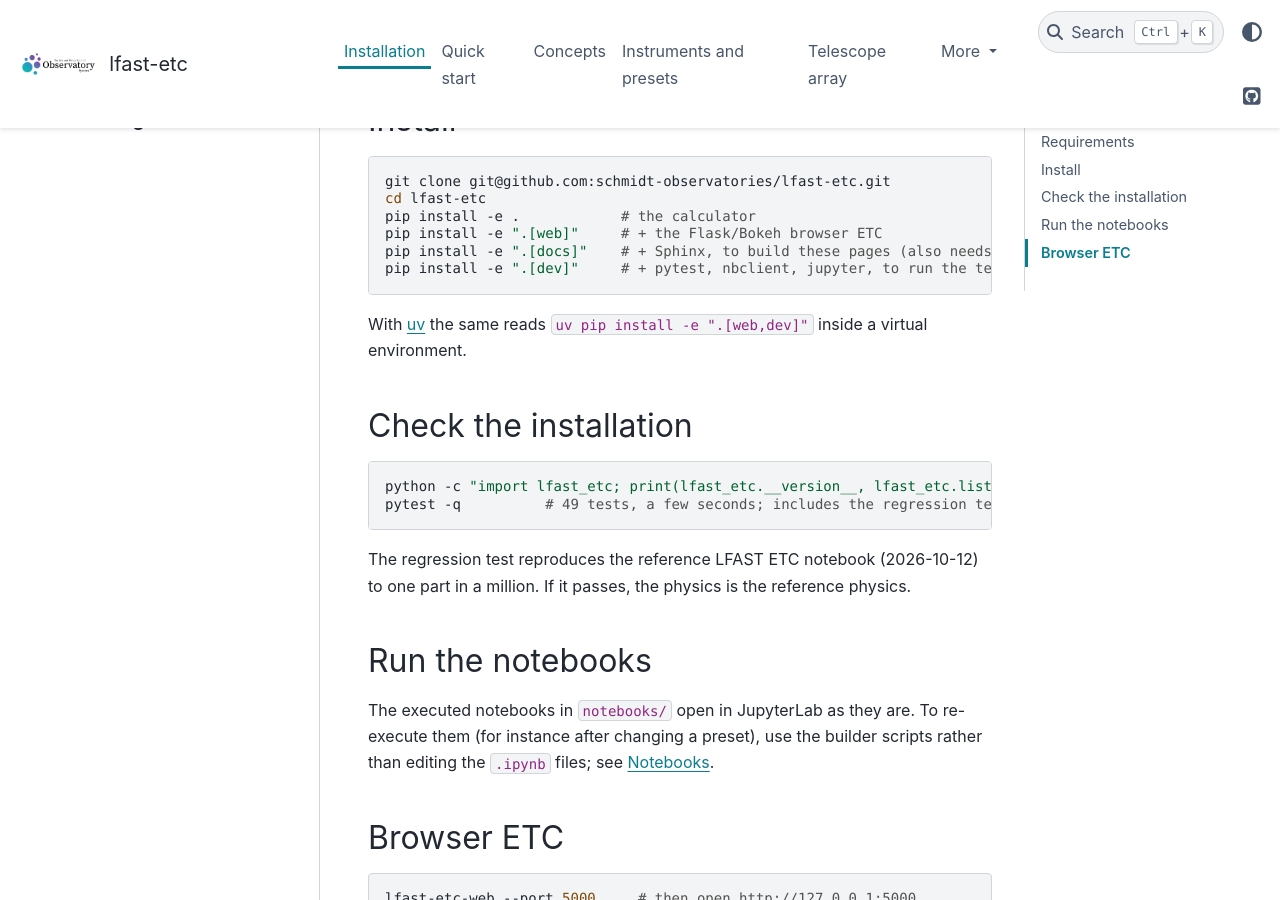
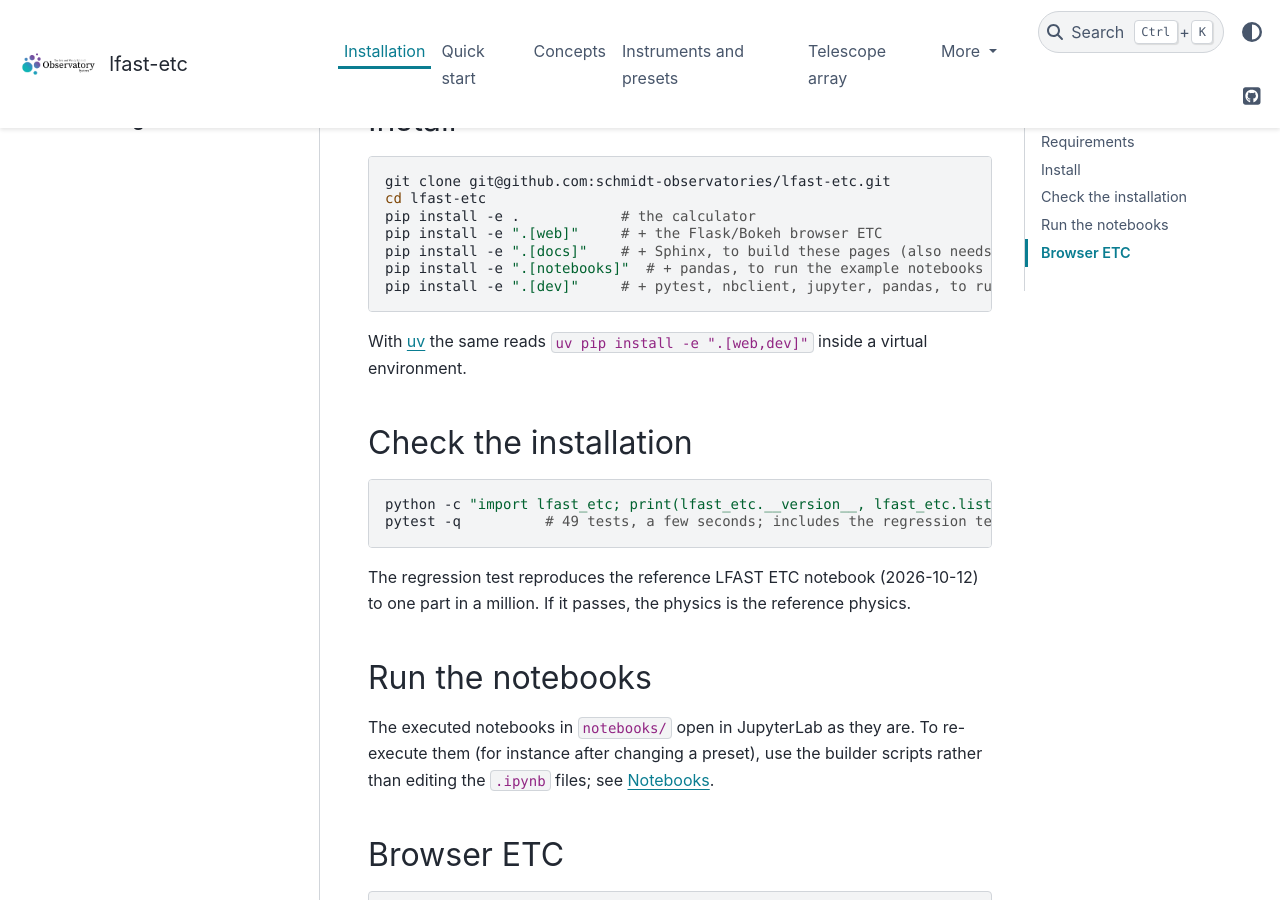
Before and after one commit to schmidt-observatories/lfast-etc, a Sphinx documentation site: the page built from docs/installation.rst, in a window 1280 px wide and 900 px high, scrolled down 448 px. Built offline with Sphinx 7.4.7 and the PyData theme 0.15.4, drawn with Linux system fonts in a browser that asks for light colours; pages that are not in the unit, such as notebooks, are missing from menus.

Commit message:
Add optional 'notebooks' extra (pandas, jinja2) for notebook result tables
The example notebooks show results as pandas tables (Styler needs jinja2).
Added to a new 'notebooks' extra and to 'dev', which re-executes the
notebooks when they are rebuilt. The docs build does not execute notebooks,
so the docs extra is unchanged. Install lines updated in README and
docs/installation.rst.

Co-Authored-By: Claude Opus 5.5 <noreply@anthropic.com>

```diff
--- a/docs/installation.rst
+++ b/docs/installation.rst
@@ -20,7 +20,8 @@ Install
     pip install -e .            # the calculator
     pip install -e ".[web]"     # + the Flask/Bokeh browser ETC
     pip install -e ".[docs]"    # + Sphinx, to build these pages (also needs the pandoc binary)
-    pip install -e ".[dev]"     # + pytest, nbclient, jupyter, to run the tests and rebuild the notebooks
+    pip install -e ".[notebooks]"  # + pandas, to run the example notebooks
+    pip install -e ".[dev]"     # + pytest, nbclient, jupyter, pandas, to run the tests and rebuild the notebooks
 
 With `uv <https://docs.astral.sh/uv/>`_ the same reads ``uv pip install -e ".[web,dev]"`` inside
 a virtual environment.
--- a/pyproject.toml
+++ b/pyproject.toml
@@ -23,7 +23,8 @@ docs = [
   "sphinx>=7", "pydata-sphinx-theme>=0.15", "nbsphinx", "sphinx-design",
   "sphinx-copybutton", "myst-parser", "ipykernel",
 ]   # plus the pandoc binary on PATH
-dev = ["pytest", "nbformat", "nbclient", "ipykernel", "jupyter"]
+notebooks = ["pandas>=2.0", "jinja2>=3.0"]   # result tables in the example notebooks (pandas Styler needs jinja2)
+dev = ["pytest", "nbformat", "nbclient", "ipykernel", "jupyter", "pandas>=2.0", "jinja2>=3.0"]
 
 [project.scripts]
 lfast-etc-web = "lfast_etc.web.app:main"
```
Also changed, not shown: README.md (+1 -0 lines).
